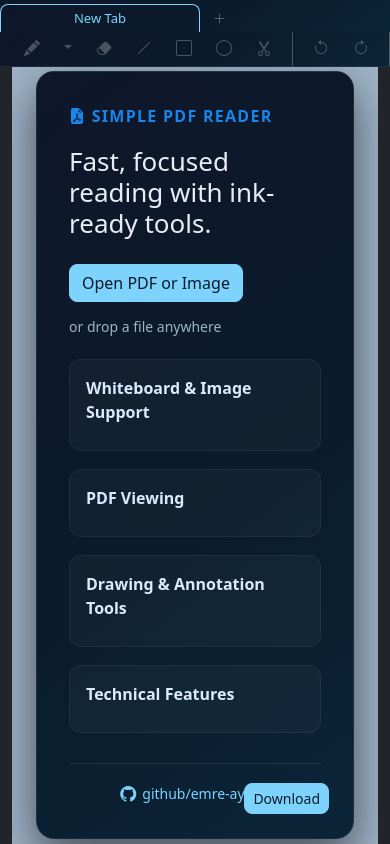
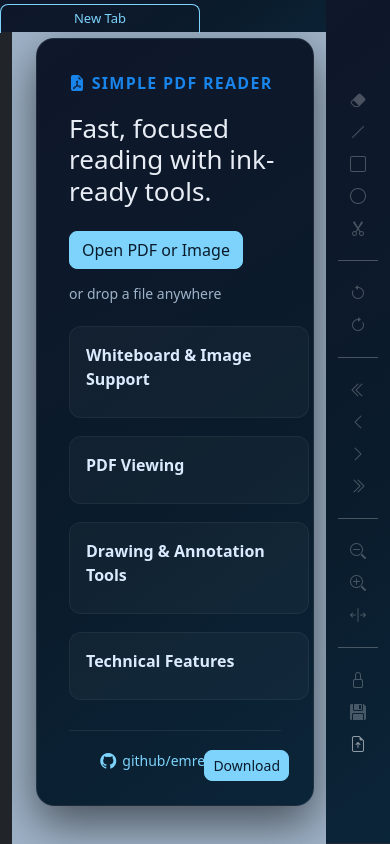
Before and after one commit to emre-ayhan/simple_pdf_reader, a Vue app: page / in a window 390 px wide. Built offline with nearby package versions, Linux system fonts and the light colour scheme.

Commit message:
modified:   src/components/NavTabs.vue 	modified:   src/scss/PdfReader.scss

```diff
--- a/src/components/NavTabs.vue
+++ b/src/components/NavTabs.vue
@@ -69,12 +69,12 @@ defineExpose({
                         <div class="text-truncate flex-fill">
                             {{ tab.name }}
                         </div>
-                        <i class="bi bi-x-lg" v-if="index === activeTabIndex && !isLastTabDefault" @click.stop.prevent="closeTab(index)"></i>
+                        <i class="bi bi-x-lg d-none d-lg-block" v-if="index === activeTabIndex && !isLastTabDefault" @click.stop.prevent="closeTab(index)"></i>
                     </div>
                 </button>
             </li>
         </template>
-        <li class="nav-item" role="presentation">
+        <li class="nav-item d-none d-lg-block" role="presentation">
             <button class="nav-link nav-add" id="add-tab" type="button" role="tab" aria-selected="false" :disabled="isLastTabDefault" @click="addNewTab">
                 <i class="bi bi-plus-lg"></i>
             </button>
--- a/src/scss/PdfReader.scss
+++ b/src/scss/PdfReader.scss
@@ -153,3 +153,36 @@
     text-align: center;
     pointer-events: none;
 }
+
+
+ @media (max-width: 992px) {
+    .navbar {
+        top: 0 !important;
+        width: 64px !important;
+        height: 100vh !important;
+        left: auto !important;
+        overflow-y: auto !important;
+        overflow-x: hidden !important;
+
+        ul {
+            flex-direction: column !important;
+
+            .vr {
+                width: 100% !important;
+                margin: 1rem 0 !important;
+                min-height: 1px !important;
+            }
+
+            .nav-item:has(input) {
+                display: none !important;
+            }
+        }
+    }
+
+    .pdf-reader {
+        margin-top: 0;
+        margin-right: 64px;
+        width: calc(100vw - 64px);
+        height: 100vh;
+    }
+}
```
